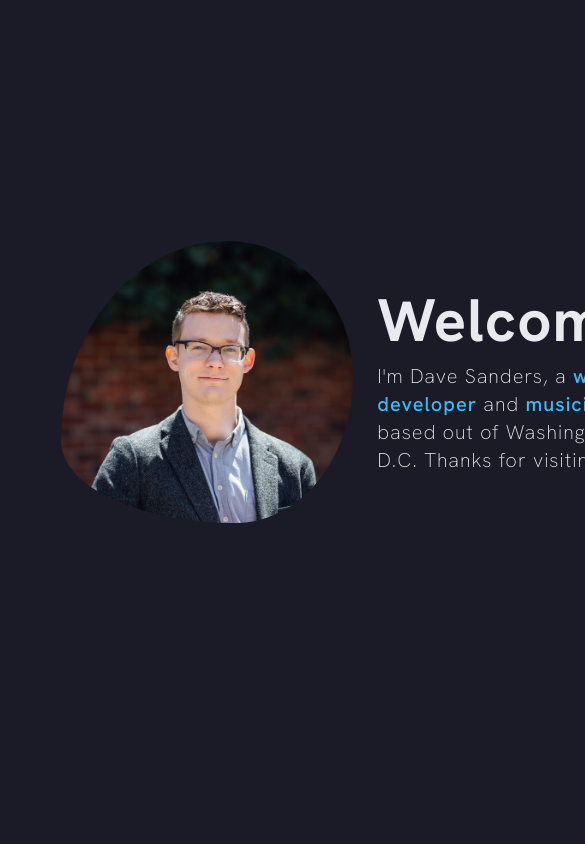
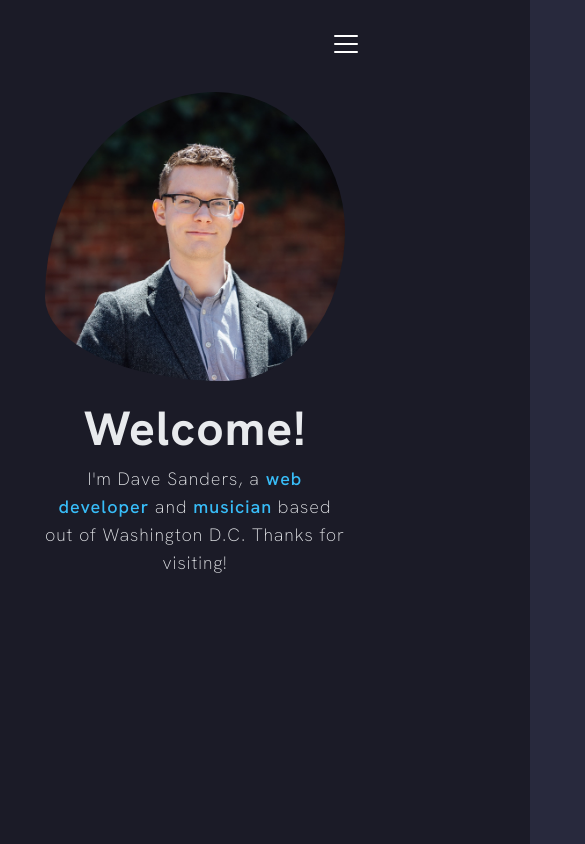
Before and after one commit to davepaulsanders/sanders-portfolio, a Next.js app: page / in a window 390 px wide. Shown: the top 844 px of the page, 585 px wide, since content can reach past the window. Built offline with nearby package versions, Linux system fonts and the light colour scheme.

Commit message:
Hamburger menu and animations added to nav, typescript adjusted query selectors

```diff
--- a/components/Layout.tsx
+++ b/components/Layout.tsx
@@ -1,16 +1,63 @@
-import Nav from "./Nav"
+import Nav from "./Nav";
+import styles from "../styles/Layout.module.css";
 
-const Layout = ({children}: React.PropsWithChildren) => {
+const Layout = ({ children }: React.PropsWithChildren) => {
+
+  const openMenuAnimation = () => {
+    const nav = document.querySelector(".nav") as HTMLElement;
+    const barTop = document.querySelector(".barTop") as HTMLElement;
+    const barMiddle = document.querySelector(".barMiddle") as HTMLElement;
+    const barBottom = document.querySelector(".barBottom") as HTMLElement;
+    nav.style.right = "0";
+    barTop.style.transform = "rotate(45deg)";
+    barMiddle.style.transform = "translateX(1rem)";
+    barMiddle.style.opacity = "0";
+    barBottom.style.transform = "rotate(-45deg)";
+  };
+
+  const closeMenuAnimation = () => {
+    const nav = document.querySelector(".nav") as HTMLElement;
+    const barTop = document.querySelector(".barTop") as HTMLElement;
+    const barMiddle = document.querySelector(".barMiddle") as HTMLElement;
+    const barBottom = document.querySelector(".barBottom") as HTMLElement;
+    nav.style.right = "-100%";
+    barTop.style.transform = "";
+    barMiddle.style.transform = "";
+    barMiddle.style.opacity = "";
+    barBottom.style.transform = "";
+  };
+
+  // toggle nav menu in mobile
+  const menuToggle = (e: React.MouseEvent) => {
+    e.preventDefault();
+    const nav = document.querySelector(".nav") as HTMLElement;
+    if (nav.classList.contains("open")) {
+      closeMenuAnimation();
+      nav.classList.remove("open");
+    } else {
+      openMenuAnimation();
+      nav.classList.add("nav-transition");
+      nav.classList.add("open");
+    }
+  };
   return (
     <div className="flex">
       <Nav />
-        <div className="grid grid-cols-12 min-h-screen max-h-screen">
-          <div className="col-span-12">
-            <main className="flex justify-center">{children}</main>
-          </div>
+      <div className="grid grid-cols-12 min-h-screen max-h-screen">
+        <div
+          className={`${styles.hamburgerMenu} flex md:hidden`}
+          onClick={menuToggle}
+        >
+          <div className={`${styles.barTop} barTop`}></div>
+          <div className={`${styles.barMiddle} barMiddle`}></div>
+          <div className={`${styles.barBottom} barBottom`}></div>
         </div>
+        <div className="col-span-12 lg:col-span-9 lg:col-start-4">
+          <main className="flex justify-center">{children}</main>
+        </div>
+      </div>
     </div>
-  )
-}
+  );
+};
 
 export default Layout;
--- a/components/Nav.tsx
+++ b/components/Nav.tsx
@@ -3,7 +3,7 @@ import Footer from "./Footer"
 import styles from "../styles/Nav.module.css"
 const Nav = () => {
   return (
-       <div className={`${styles.background} font-extralight flex flex-col justify-center items-center min-w-[250px]`}>
+       <div className={`${styles.background} nav font-extralight flex flex-col justify-center items-center min-w-[250px]`}>
           <ul className="text-lg text-center mb-10">
             <li className="m-10 relative"><Link className={styles.underline} href="/">Home</Link></li>
             <li className="m-10 relative"><Link className={styles.underline} href="/projects">Projects</Link></li>
--- a/pages/index.tsx
+++ b/pages/index.tsx
@@ -2,16 +2,18 @@ import Head from "next/head"
 import styles from "../styles/Index.module.css"
 
 export default function Home() {
+
+
   return (
     <>
     <Head>
         <title>Dave Sanders Portfolio</title>
     </Head>
-    <div className="flex h-screen items-center w-3/4 pb-20">
+    <div className="flex flex-col md:flex-row h-screen items-center w-10/12 md:w-3/4 pt-20 md:pt-0 pb-20">
       <img className={`${styles.headshot} m-3 w-[300px]`} src="headshot.jpeg" alt="Dave Sanders" />
       <div className="m-3">
-        <h1 className="text-6xl font-bold mb-3">Welcome!</h1>
-        <p className="text-xl font-extralight" >I&apos;m Dave Sanders, a <span className={styles.span}>web developer</span> and <span className={styles.span}>musician</span> based out of Washington D.C.  Thanks for visiting!  </p>
+        <h1 className="text-5xl md:text-6xl text-center md:text-left font-bold mb-3">Welcome!</h1>
+        <p className="text-lg md:text-xl text-center md:text-left font-extralight" >I&apos;m Dave Sanders, a <span className={styles.span}>web developer</span> and <span className={styles.span}>musician</span> based out of Washington D.C.  Thanks for visiting!  </p>
       </div>
     </div>
     </>
--- /dev/null
+++ b/styles/Layout.module.css
@@ -0,0 +1,26 @@
+  .barTop,
+  .barMiddle,
+  .barBottom {
+    height: 2px;
+    background: white;
+    border-radius: 5px;
+    margin: 3px 0;
+    transform-origin: left;
+    transition: all 0.5s;
+  }
+
+  .hamburgerMenu {
+    position: absolute;
+    flex-flow: column wrap;
+    justify-content: space-between;
+    height: 1.5rem;
+    width: 1.5rem;
+    cursor: pointer;
+    z-index: 2;
+    right: 0;
+    margin: 2rem;
+  }
+
+  .nav-transition {
+    transition: left 0.5s ease-in-out;
+  }
--- a/styles/Nav.module.css
+++ b/styles/Nav.module.css
@@ -1,5 +1,8 @@
 .background {
     background-color: #28293D;
+    position: fixed;
+    height: 100%;
+    transition: right 0.3s ease-in-out;
    }
 
 .underline {
@@ -30,7 +33,8 @@
 
 @media only screen and (max-width: 1000px) {
     .background {
-        display: none;
+        right: -100%;
+        width: 25%;
 
     }
 }
--- a/tsconfig.json
+++ b/tsconfig.json
@@ -15,6 +15,6 @@
     "jsx": "preserve",
     "incremental": true
   },
-  "include": ["next-env.d.ts", "**/*.ts", "**/*.tsx"],
+  "include": ["next-env.d.ts", "**/*.ts", "**/*.tsx", "components/Layout.tsx"],
   "exclude": ["node_modules"]
 }
```
